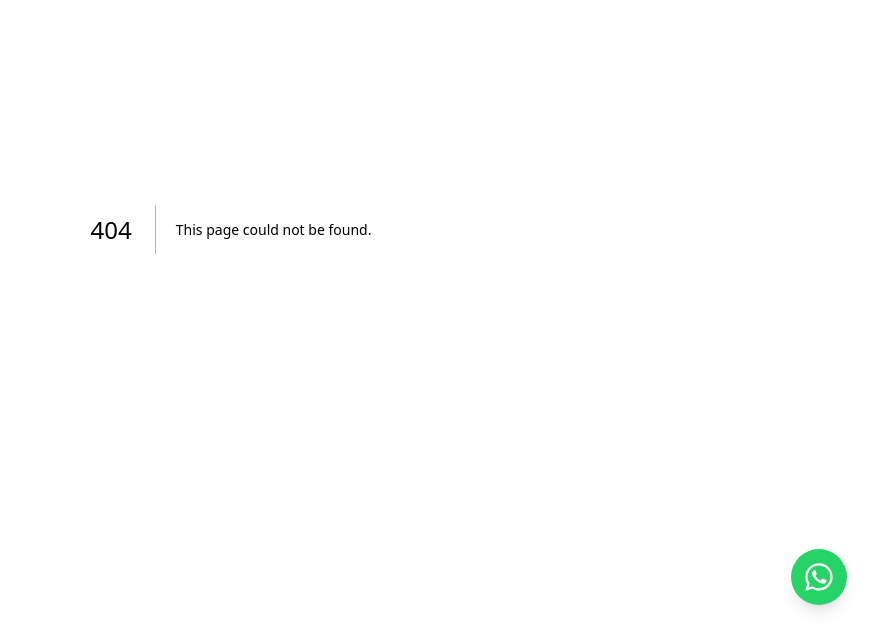
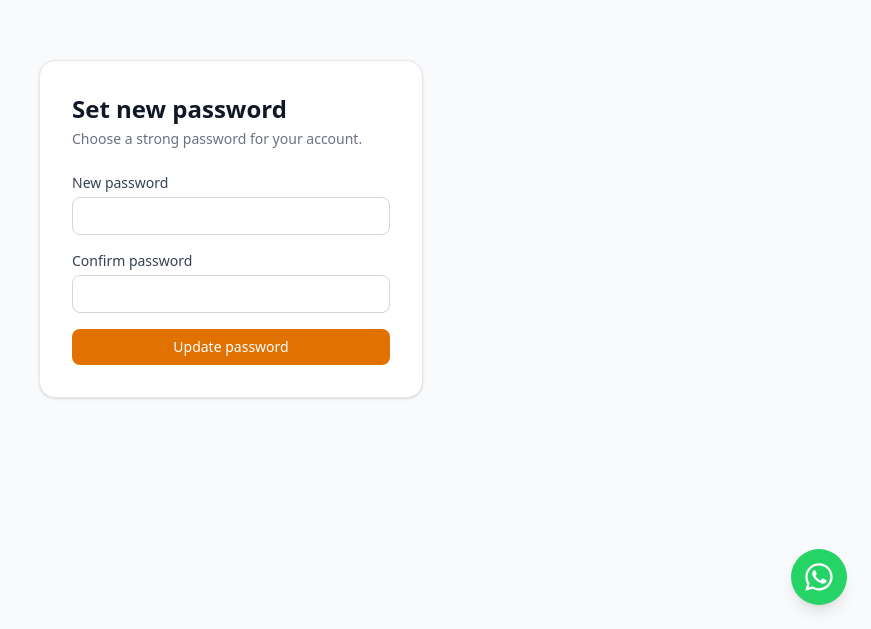
Before and after one commit to mugabee/cham-business, a Next.js app: page /reset-password in a window 1280 px wide. Before the commit this address had no page. Shown: the part 171-800 px from the top of the page, without its empty margins (409-1280 px from the left). Built offline with nearby package versions, Linux system fonts and the light colour scheme; no server answers.

Commit message:
Add password reset flow via Supabase Auth
- /login: add "Forgot password?" link
- /forgot-password: email form calling resetPasswordForEmail()
- /reset-password: new-password form calling updateUser()
- Clear success/error feedback at each step

```diff
--- /dev/null
+++ b/app/forgot-password/page.tsx
@@ -0,0 +1,77 @@
+"use client";
+import { useState } from "react";
+import { createSupabaseBrowserClient } from "@/lib/supabase";
+
+export default function ForgotPasswordPage() {
+  const [email, setEmail] = useState("");
+  const [status, setStatus] = useState<"idle" | "loading" | "success" | "error">("idle");
+  const [error, setError] = useState("");
+
+  async function handleSubmit(e: React.FormEvent) {
+    e.preventDefault();
+    setStatus("loading");
+    setError("");
+
+    const supabase = createSupabaseBrowserClient();
+    const { error: err } = await supabase.auth.resetPasswordForEmail(email, {
+      redirectTo: `${window.location.origin}/reset-password`,
+    });
+
+    if (err) {
+      setError(err.message);
+      setStatus("error");
+    } else {
+      setStatus("success");
+    }
+  }
+
+  return (
+    <div className="min-h-screen flex items-center justify-center bg-gray-50">
+      <div className="w-full max-w-sm bg-white rounded-2xl shadow-sm border border-gray-200 p-8">
+        <h1 className="text-2xl font-semibold text-gray-900 mb-1">Reset password</h1>
+        <p className="text-sm text-gray-500 mb-6">
+          Enter your email and we&apos;ll send you a reset link.
+        </p>
+
+        {status === "success" ? (
+          <p className="text-sm text-green-700 bg-green-50 border border-green-200 rounded-lg px-4 py-3">
+            Check your inbox — a password reset link has been sent to <strong>{email}</strong>.
+          </p>
+        ) : (
+          <form onSubmit={handleSubmit} className="space-y-4">
+            <div>
+              <label htmlFor="email" className="block text-sm font-medium text-gray-700 mb-1">
+                Email
+              </label>
+              <input
+                id="email"
+                type="email"
+                required
+                value={email}
+                onChange={(e) => setEmail(e.target.value)}
+                autoComplete="email"
+                className="w-full rounded-lg border border-gray-300 px-3 py-2 text-sm focus:outline-none focus:ring-2 focus:ring-amber-500"
+              />
+            </div>
+
+            {status === "error" && (
+              <p className="text-sm text-red-600">{error}</p>
+            )}
+
+            <button
+              type="submit"
+              disabled={status === "loading"}
+              className="w-full rounded-lg bg-amber-600 hover:bg-amber-700 disabled:opacity-60 text-white text-sm font-medium py-2 transition-colors"
+            >
+              {status === "loading" ? "Sending…" : "Send reset link"}
+            </button>
+          </form>
+        )}
+
+        <p className="mt-4 text-center text-sm text-gray-500">
+          <a href="/login" className="text-amber-600 hover:underline">Back to login</a>
+        </p>
+      </div>
+    </div>
+  );
+}
--- a/app/login/page.tsx
+++ b/app/login/page.tsx
@@ -60,6 +60,12 @@ export default function LoginPage() {
             {pending ? "Signing in…" : "Sign in"}
           </button>
         </form>
+
+        <p className="mt-4 text-center text-sm text-gray-500">
+          <a href="/forgot-password" className="text-amber-600 hover:underline">
+            Forgot password?
+          </a>
+        </p>
       </div>
     </div>
   );
--- /dev/null
+++ b/app/reset-password/page.tsx
@@ -0,0 +1,104 @@
+"use client";
+import { useState } from "react";
+import { createSupabaseBrowserClient } from "@/lib/supabase";
+
+export default function ResetPasswordPage() {
+  const [password, setPassword] = useState("");
+  const [confirm, setConfirm] = useState("");
+  const [status, setStatus] = useState<"idle" | "loading" | "success" | "error">("idle");
+  const [error, setError] = useState("");
+
+  async function handleSubmit(e: React.FormEvent) {
+    e.preventDefault();
+    if (password !== confirm) {
+      setError("Passwords do not match.");
+      setStatus("error");
+      return;
+    }
+    if (password.length < 8) {
+      setError("Password must be at least 8 characters.");
+      setStatus("error");
+      return;
+    }
+
+    setStatus("loading");
+    setError("");
+
+    const supabase = createSupabaseBrowserClient();
+    const { error: err } = await supabase.auth.updateUser({ password });
+
+    if (err) {
+      setError(err.message);
+      setStatus("error");
+    } else {
+      setStatus("success");
+    }
+  }
+
+  return (
+    <div className="min-h-screen flex items-center justify-center bg-gray-50">
+      <div className="w-full max-w-sm bg-white rounded-2xl shadow-sm border border-gray-200 p-8">
+        <h1 className="text-2xl font-semibold text-gray-900 mb-1">Set new password</h1>
+        <p className="text-sm text-gray-500 mb-6">Choose a strong password for your account.</p>
+
+        {status === "success" ? (
+          <div className="space-y-3">
+            <p className="text-sm text-green-700 bg-green-50 border border-green-200 rounded-lg px-4 py-3">
+              Your password has been updated successfully.
+            </p>
+            <a
+              href="/login"
+              className="block w-full text-center rounded-lg bg-amber-600 hover:bg-amber-700 text-white text-sm font-medium py-2 transition-colors"
+            >
+              Back to login
+            </a>
+          </div>
+        ) : (
+          <form onSubmit={handleSubmit} className="space-y-4">
+            <div>
+              <label htmlFor="password" className="block text-sm font-medium text-gray-700 mb-1">
+                New password
+              </label>
+              <input
+                id="password"
+                type="password"
+                required
+                value={password}
+                onChange={(e) => setPassword(e.target.value)}
+                autoComplete="new-password"
+                className="w-full rounded-lg border border-gray-300 px-3 py-2 text-sm focus:outline-none focus:ring-2 focus:ring-amber-500"
+              />
+            </div>
+
+            <div>
+              <label htmlFor="confirm" className="block text-sm font-medium text-gray-700 mb-1">
+                Confirm password
+              </label>
+              <input
+                id="confirm"
+                type="password"
+                required
+                value={confirm}
+                onChange={(e) => setConfirm(e.target.value)}
+                autoComplete="new-password"
+                className="w-full rounded-lg border border-gray-300 px-3 py-2 text-sm focus:outline-none focus:ring-2 focus:ring-amber-500"
+              />
+            </div>
+
+            {status === "error" && (
+              <p className="text-sm text-red-600">{error}</p>
+            )}
+
+            <button
+              type="submit"
+              disabled={status === "loading"}
+              className="w-full rounded-lg bg-amber-600 hover:bg-amber-700 disabled:opacity-60 text-white text-sm font-medium py-2 transition-colors"
+            >
+              {status === "loading" ? "Updating…" : "Update password"}
+            </button>
+          </form>
+        )}
+      </div>
+    </div>
+  );
+}
```
